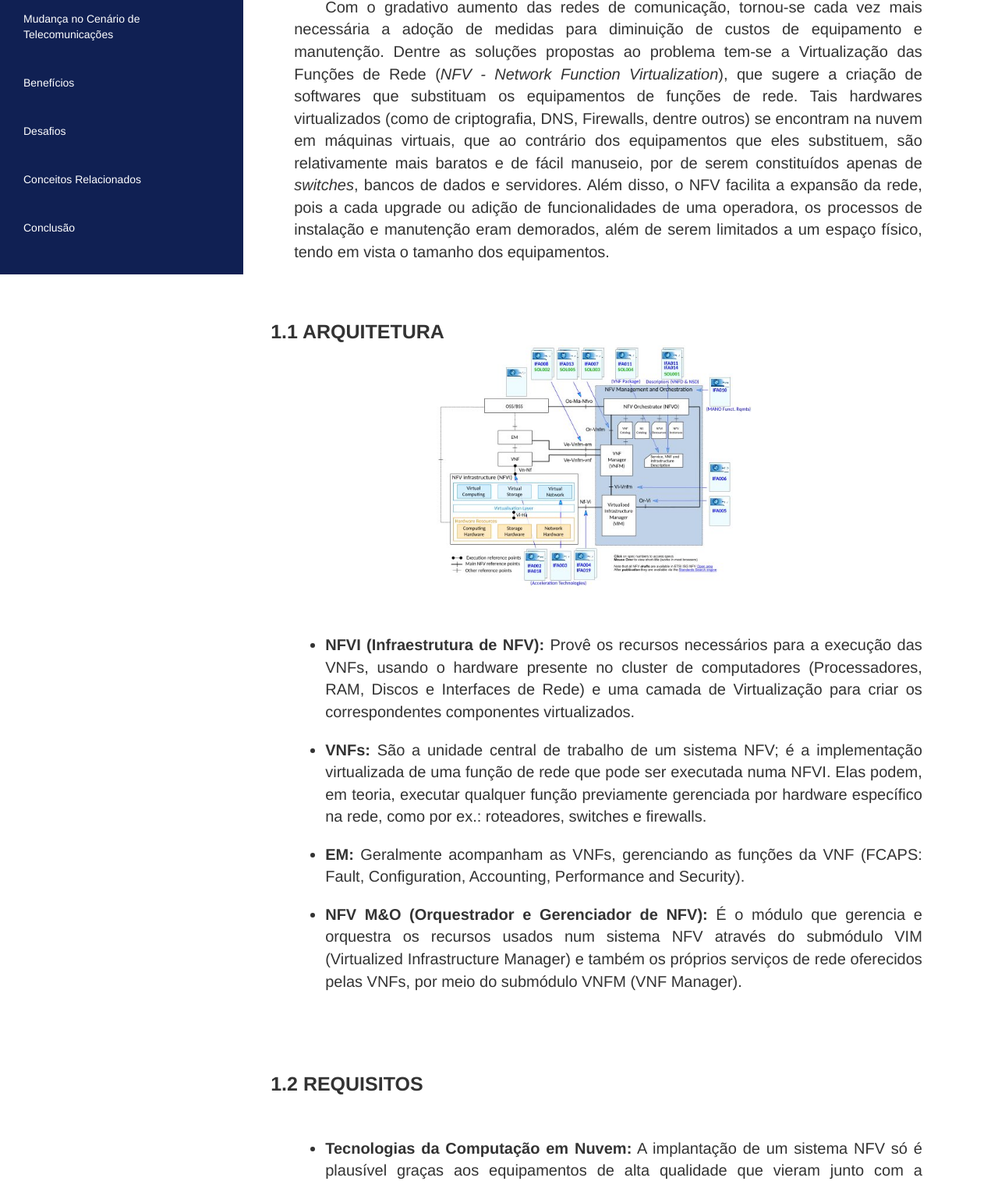
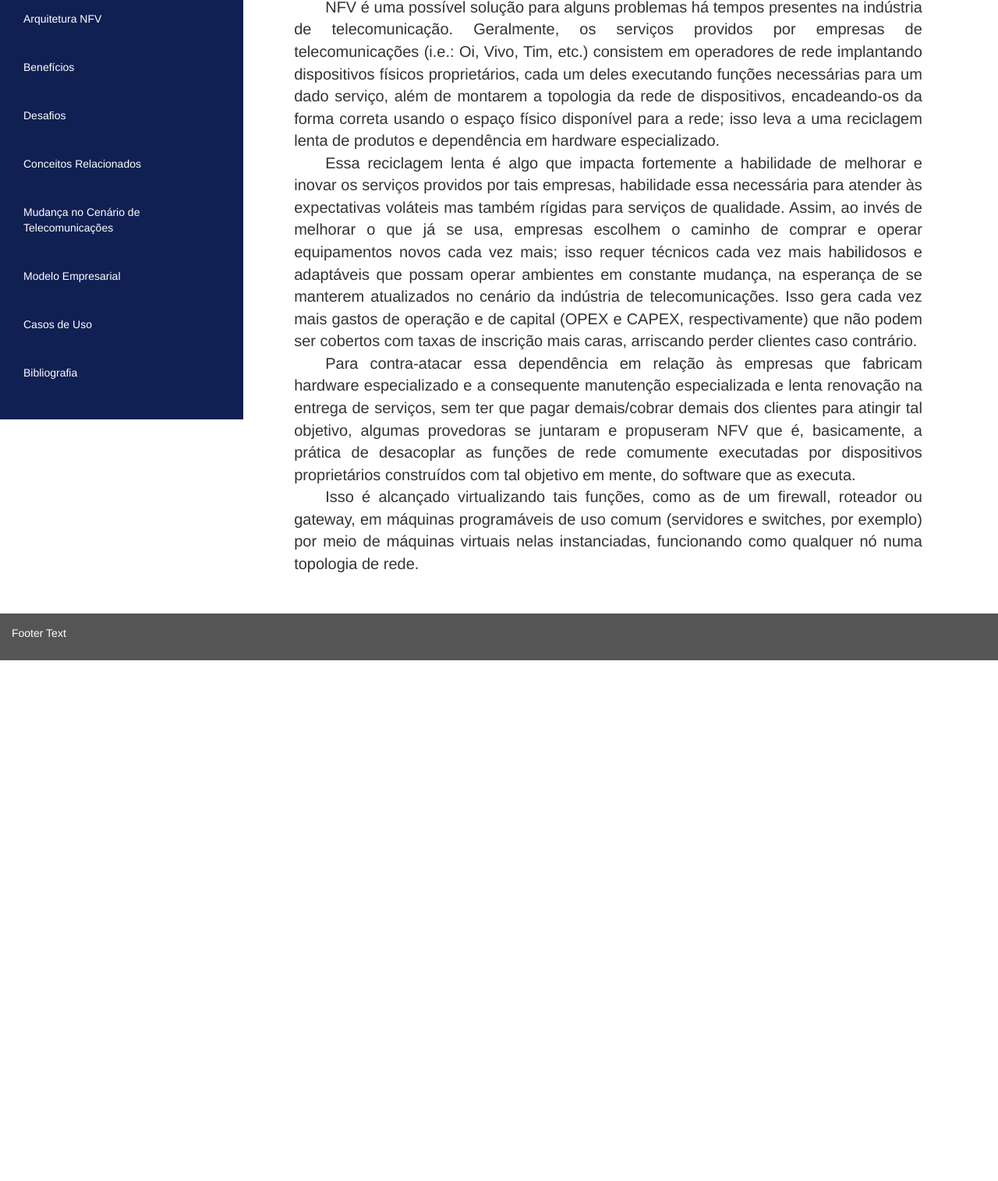
Before and after one commit to gabrielmmoraes/redes-2018.1, a plain HTML site: page nfv.html in a window 1280 px wide. Shown: the part 108-1623 px from the top of the page at 78% size. After the commit the page ends 955 px from the top, so only its background shows below. Drawn offline with nearby package versions, Linux system fonts and the light colour scheme.

Commit message:
Reformulando o arquivo NFV junto com novo índice

```diff
--- a/nfv.html
+++ b/nfv.html
@@ -17,11 +17,14 @@
       <h4 class="index-title">Network Function Virtualization</h4>
       <ul class="nav nav-pills nav-stacked">
         <li class="active"><a class="side-index" href="nfv.html">O que é NFV</a></li>
-        <li><a class="side-index" href="mudanca-cenario-de-telecomunicacoes.html">Mudança no Cenário de Telecomunicações</a></li>
+        <li><a class="side-index" href="arquitetura.html">Arquitetura NFV</a></li>
         <li><a class="side-index" href="beneficios.html">Benefícios</a></li>
         <li><a class="side-index" href="desafios.html">Desafios</a></li>
         <li><a class="side-index" href="conceitos-relacionados.html">Conceitos Relacionados</a></li>
-        <li><a class="side-index" href="conclusao.html">Conclusão</a></li>
+        <li><a class="side-index" href="mudanca-cenario-de-telecomunicacoes.html">Mudança no Cenário de Telecomunicações</a></li>
+        <li><a class="side-index" href="modelo-empresarial.html">Modelo Empresarial</a></li>
+        <li><a class="side-index" href="casos-de-uso.html">Casos de Uso</a></li>
+        <li><a class="side-index" href="bibliografia.html">Bibliografia</a></li>
       </ul><br>
     </div>
 
@@ -29,40 +32,24 @@
         <div class="content">
             <div id="title1" class="title">1. O que é NFV</div>
             <div class="text">
-                &emsp;&emsp;Com o gradativo aumento das redes de comunicação, tornou-se cada vez mais necessária a adoção de medidas para diminuição de custos
-                de equipamento e manutenção. Dentre as soluções propostas ao problema tem-se a Virtualização das Funções de Rede (<em>NFV - Network Function Virtualization</em>), que sugere a criação de softwares que substituam os equipamentos de funções de rede. Tais hardwares virtualizados (como de criptografia, DNS, Firewalls, dentre outros) se encontram na nuvem em máquinas virtuais, que ao contrário dos equipamentos que eles substituem, são relativamente mais baratos e de fácil manuseio, por de serem constituídos apenas de <em>switches</em>, bancos de dados e servidores. Além disso, o NFV facilita a expansão da rede, pois a cada upgrade ou adição de funcionalidades de uma operadora, os processos de instalação e manutenção eram demorados, além de serem limitados a um espaço físico, tendo em vista o tamanho dos equipamentos.
-            </div>
-            <div class="subtitle">1.1 Arquitetura</div>
-            <img src="src/image/nfv.jpg">
-            <div class="text">
-                <ul>
-                    <li><strong>NFVI (Infraestrutura de NFV):</strong> Provê os recursos necessários para a execução das VNFs, usando o hardware presente no cluster de computadores
-                         (Processadores, RAM, Discos e Interfaces de Rede) e uma camada de Virtualização para criar os correspondentes componentes virtualizados.
-                    </li>
-                    <li><strong>VNFs: </strong> São a unidade central de trabalho de um sistema NFV; é a implementação virtualizada de uma função de rede que pode ser executada numa
-                         NFVI. Elas podem, em teoria, executar qualquer função previamente gerenciada por hardware específico na rede, como por ex.: roteadores, switches e firewalls.
-                    </li>
-                    <li><strong>EM: </strong> Geralmente acompanham as VNFs, gerenciando as funções da VNF (FCAPS: Fault, Configuration, Accounting, Performance and Security).
-                   </li>
-                    <li><strong>NFV M&O (Orquestrador e Gerenciador de NFV):</strong> É o módulo que gerencia e orquestra os recursos usados num sistema NFV através do submódulo
-                         VIM (Virtualized Infrastructure Manager) e também os próprios serviços de rede oferecidos pelas VNFs, por meio do submódulo VNFM (VNF Manager).
-                    </li>
-                </ul>
-            </div>
-            <div class="subtitle">1.2 Requisitos</div>
-            <div class="text">
-                <ul>
-                    <li><strong>Tecnologias da Computação em Nuvem:</strong> A implantação de um sistema NFV só é plausível graças aos equipamentos de alta
-                        qualidade que vieram junto com a Computação de Nuvem. Dentre eles temos switches Ethernet para possibilitar o tráfego de informação entre máquinas virtuais e interfaces físicas; processamento de pacotes de alto-desempenho, possível graças a CPUs de alta velocidade e de múltiplos cores somados à bandas de comunicação com alta taxa de transmissão.<br>
-                        &emsp;&emsp;Além disso, a Computação em Nuvem contribui com métodos de otimização de recursos computacionais, que conseguem associar aplicações virtuais diretamente aos núcleos de CPU, memórias e interfaces corretas, além da reinicialização de máquinas virtuais defeituosas.<br>
-                        &emsp;&emsp;Por fim, a existência de APIs para controle de informações como o OpenFlow, OpenStack e o OpenNaaS, adicionam mais um grau de integração de tecnologias NFV.
-                    </li>
-                    <li><strong>Servidores de Alta Capacidade: </strong> A fim de suportar a grande quantidade de funções e clientes numa mesma rede, é preciso que estejam disponíveis
-                    servidores de alta qualidade, que além de conseguirem aguentar a carga do sistema, devem possuir componentes de padrão da indústria de mais alto nível, como por
-                    exemplo a arquitetura x86.
-
-                    </li>
-                </ul>
+                &emsp;&emsp;NFV é uma possível solução para alguns problemas há tempos presentes na indústria de telecomunicação. Geralmente, os serviços
+                providos por empresas de telecomunicações (i.e.: Oi, Vivo, Tim, etc.) consistem em operadores de rede implantando dispositivos físicos
+                proprietários, cada um deles executando funções necessárias para um dado serviço, além de montarem a topologia da rede de dispositivos,
+                encadeando-os da forma correta usando o espaço físico disponível para a rede; isso leva a uma reciclagem lenta de produtos e dependência
+                em hardware especializado.<br>
+                &emsp;&emsp;Essa reciclagem lenta é algo que impacta fortemente a habilidade de melhorar e inovar os serviços providos por tais empresas,
+                habilidade essa necessária para atender às expectativas voláteis mas também rígidas para serviços de qualidade. Assim, ao invés de melhorar
+                o que já se usa, empresas escolhem o caminho de comprar e operar equipamentos novos cada vez mais; isso requer técnicos cada vez mais habilidosos
+                e adaptáveis que possam operar ambientes em constante mudança, na esperança de se manterem atualizados no cenário da indústria de telecomunicações.
+                Isso gera cada vez mais gastos de operação e de capital (OPEX e CAPEX, respectivamente) que não podem ser cobertos com taxas de inscrição mais caras,
+                arriscando perder clientes caso contrário.<br>
+                &emsp;&emsp;Para contra-atacar essa dependência em relação às empresas que fabricam hardware especializado e a consequente manutenção
+                especializada e lenta renovação na entrega de serviços, sem ter que pagar demais/cobrar demais dos clientes para atingir tal objetivo,
+                algumas provedoras se juntaram e propuseram NFV que é, basicamente, a prática de desacoplar as funções de rede comumente executadas por
+                dispositivos proprietários construídos com tal objetivo em mente, do software que as executa.<br>
+                &emsp;&emsp;Isso é alcançado virtualizando tais funções, como as de um firewall, roteador ou gateway, em máquinas programáveis de uso
+                comum (servidores e switches, por exemplo) por meio de máquinas virtuais nelas instanciadas, funcionando como qualquer nó numa topologia
+                de rede.<br>
             </div>
         </div>
     </div>
```
